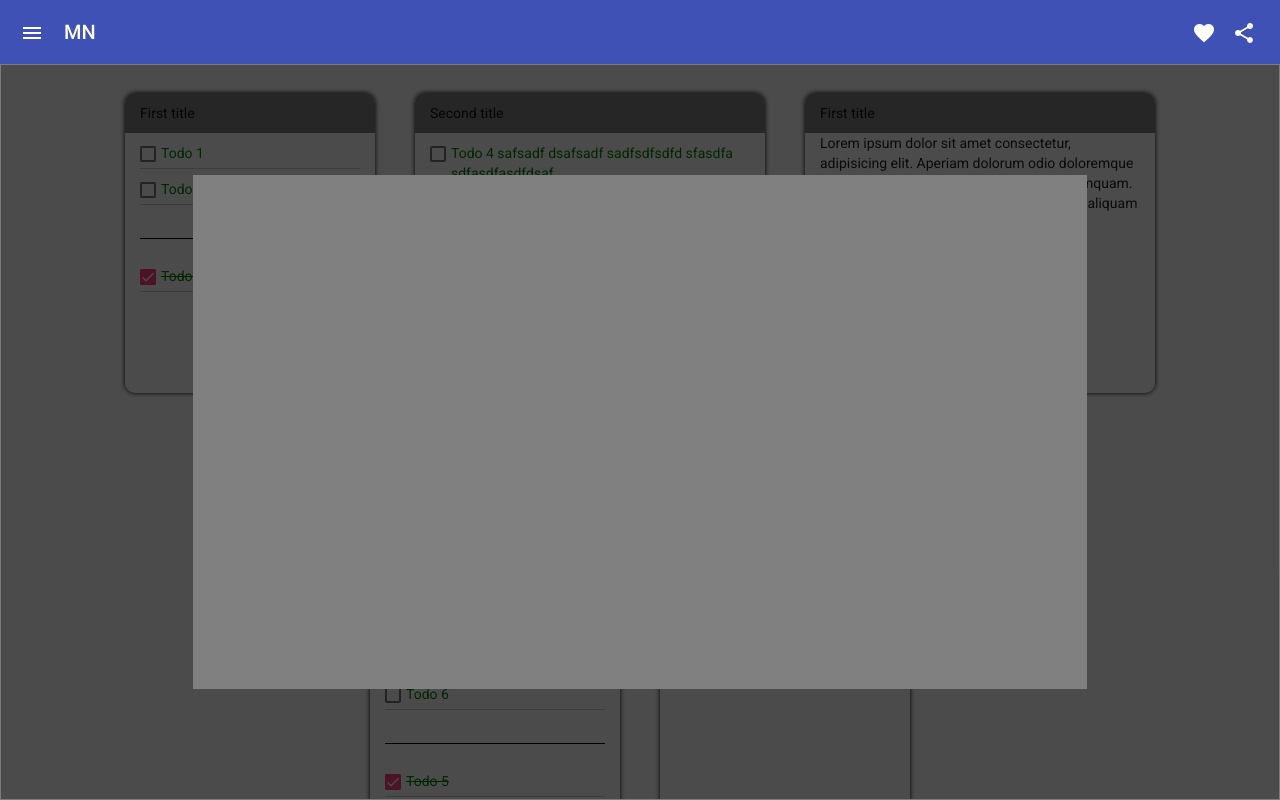
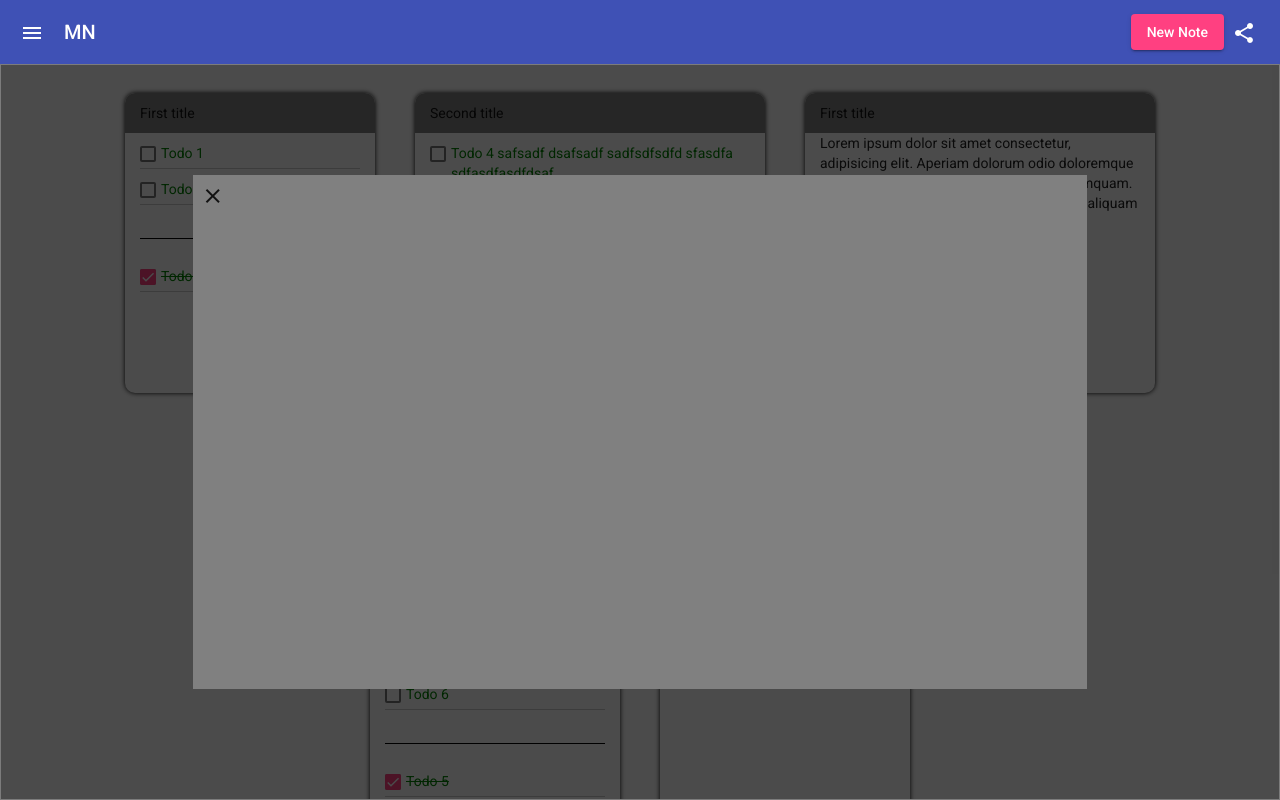
Before and after one commit to Dawit-Aseged/MAD-Notes, an Angular app: page / in a window 1280 px wide. Built offline with nearby package versions, Linux system fonts and the light colour scheme.

Commit message:
Toggling the new note
Toggling the add note component works marvelously

```diff
--- a/src/app/header/header.component.html
+++ b/src/app/header/header.component.html
@@ -6,8 +6,8 @@
     <span>MN</span>
     <!-- Logo to be inserted here -->
     <span class="spacer"></span>
-    <button mat-icon-button class="favorite-icon" aria-label="Heart Icon Button">
-      <mat-icon>favorite</mat-icon>
+    <button mat-raised-button class="favorite-icon" aria-label="Add Button" (click)="addNewNote()" color="accent">
+      New Note
     </button>
     <button mat-icon-button class="share-icon" aria-label="Share Icon Button">
       <mat-icon>share</mat-icon>
--- a/src/app/header/header.component.ts
+++ b/src/app/header/header.component.ts
@@ -25,4 +25,8 @@ export class HeaderComponent implements OnInit {
 
   }
 
+  addNewNote() {
+    this.commService.hideNewNote(false);
+  }
+
 }
--- a/src/app/notes/note-create/note-create.component.css
+++ b/src/app/notes/note-create/note-create.component.css
@@ -16,3 +16,7 @@
   height: 70%;
   background-color: grey;
 }
+
+.hiddenClass {
+  display: none;
+}
--- a/src/app/notes/note-create/note-create.component.html
+++ b/src/app/notes/note-create/note-create.component.html
@@ -1,3 +1,10 @@
-<div class="container">
-  <div class="note"></div>
+<div class="container" [ngClass] = "{hiddenClass: hidden}">
+  <div class="note">
+    <button
+      mat-icon-button
+      aria-label="Close Button"
+      (click)="closeClick()">
+      <mat-icon>close</mat-icon>
+    </button>
+  </div>
 </div>
--- a/src/app/notes/note-create/note-create.component.ts
+++ b/src/app/notes/note-create/note-create.component.ts
@@ -1,3 +1,4 @@
+import { CommunicationService } from './../../service/communication.service';
 import { Component, OnInit } from '@angular/core';
 
 @Component({
@@ -7,9 +8,18 @@ import { Component, OnInit } from '@angular/core';
 })
 export class NoteCreateComponent implements OnInit {
 
-  constructor() { }
+  hidden = false;
+  constructor(public commService: CommunicationService) { }
 
   ngOnInit(): void {
+    this.commService.getNewNoteChangedListener()
+      .subscribe(status => {
+        this.hidden = status;
+      })
+  }
+
+  closeClick(){
+    this.commService.hideNewNote(true);
   }
 
 }
--- a/src/app/service/communication.service.ts
+++ b/src/app/service/communication.service.ts
@@ -1,16 +1,27 @@
 import { Note } from './../notes/note.model';
 import { Injectable } from '@angular/core';
-import { Observable, of } from 'rxjs';
+import { Observable, of, Subject } from 'rxjs';
 
 @Injectable({
   providedIn: 'root'
 })
 export class CommunicationService {
   private Notes!: Note[];
+  private newNoteChanged = new Subject<boolean>();
+
   constructor() { }
   public expanded = false;
+  public newNoteHidden = false;
 
-  toggleSidenav()  {
+  public hideNewNote(status: boolean) {
+    this.newNoteHidden = status;
+    this.newNoteChanged.next(status);
+  }
+
+  getNewNoteChangedListener() {
+    return this.newNoteChanged.asObservable();
+  }
+  public toggleSidenav()  {
     this.expanded = !this.expanded;
   }
 
```
